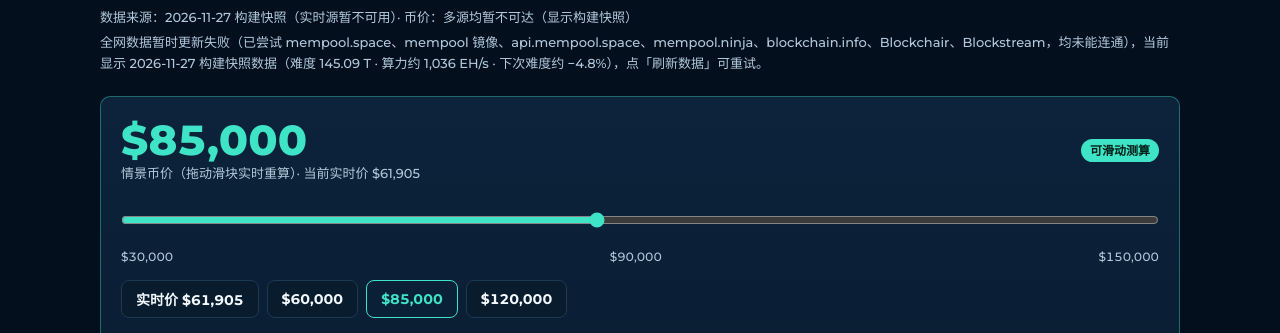
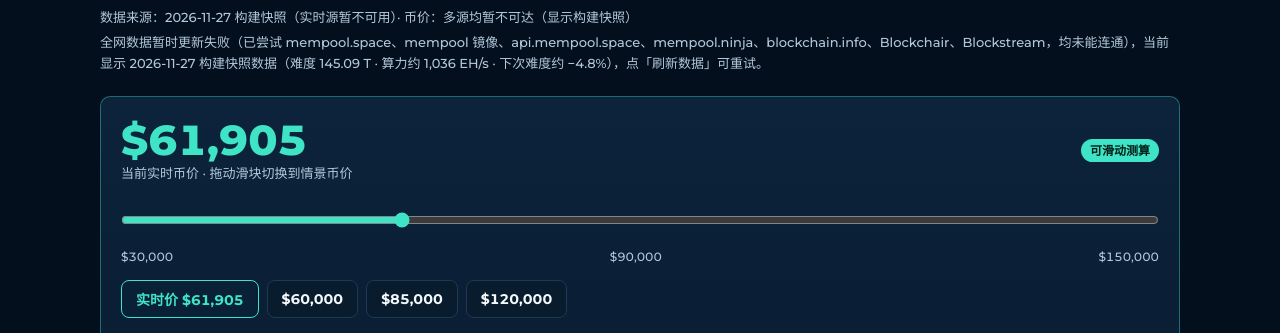
Before and after one commit to pandyabtc-source/x-mining-website, a plain HTML site: page index.html in a window 1280 px wide. Shown: the part 3332-3665 px from the top of the page. Drawn offline with Linux system fonts and the light colour scheme; no server answers.

Commit message:
滑块默认回实时币价

```diff
--- a/index.html
+++ b/index.html
@@ -660,16 +660,16 @@
             <div class="rc-bench-head">
               <div>
                 <div class="rc-bench-price" id="rcBenchPrice">—</div>
-                <div class="rc-bench-price-label" id="rcBenchLabel">情景币价（拖动滑块实时重算）· 当前实时价 —</div>
+                <div class="rc-bench-price-label" id="rcBenchLabel">当前实时币价 · 拖动滑块切换到情景币价</div>
               </div>
               <span class="rc-rec-badge">可滑动测算</span>
             </div>
-            <input class="rc-price-slider" id="rcPriceSlider" type="range" aria-label="BTC 情景币价（美元）" min="30000" max="150000" step="500" value="85000" />
+            <input class="rc-price-slider" id="rcPriceSlider" type="range" aria-label="BTC 情景币价（美元）" min="30000" max="150000" step="500" value="61905" />
             <div class="rc-bench-scale"><span>$30,000</span><span>$90,000</span><span>$150,000</span></div>
             <div class="rc-tier-row" role="group" aria-label="币价快捷定位" id="rcTierRow">
-              <button type="button" data-price="live">实时价</button>
+              <button type="button" data-price="live" class="active">实时价</button>
               <button type="button" data-price="60000">$60,000</button>
-              <button type="button" data-price="85000" class="active">$85,000</button>
+              <button type="button" data-price="85000">$85,000</button>
               <button type="button" data-price="120000">$120,000</button>
             </div>
             <div class="rc-bench-metrics">
@@ -1058,8 +1058,8 @@
           memAdj: { source: "snapshot", pct: SNAP.adj.pct, remainingBlocks: SNAP.adj.remainingBlocks, nextT: SNAP.diff / 1e12 * (1 + SNAP.adj.pct / 100), timeText: "剩 " + fmt(SNAP.adj.remainingBlocks) + " 个区块" },
           dailySource: null, dailyAt: null, dailyStale: false, dailyIsSnapshot: true, failedSources: []
         };
-        /* 首次打开：滑块固定在 $85,000 情景价，不默认跟随实时价；点「实时价」后 sliderPrice=null 才回到实时价 */
-        var sliderPrice = 85000, recoveryPct = 65, heroMode = 1;
+        /* 首次打开：滑块默认定位在实时币价（sliderPrice=null 跟随实时价）；拖动滑块或点三档按钮后切到情景币价，点「实时价」回到实时价 */
+        var sliderPrice = null, recoveryPct = 65, heroMode = 1;
         var TIERS = [60000, 85000, 120000];
         var TRIED_ALL = "mempool.space、mempool 镜像、api.mempool.space、mempool.ninja、blockchain.info、Blockchair、Blockstream";
 
```
